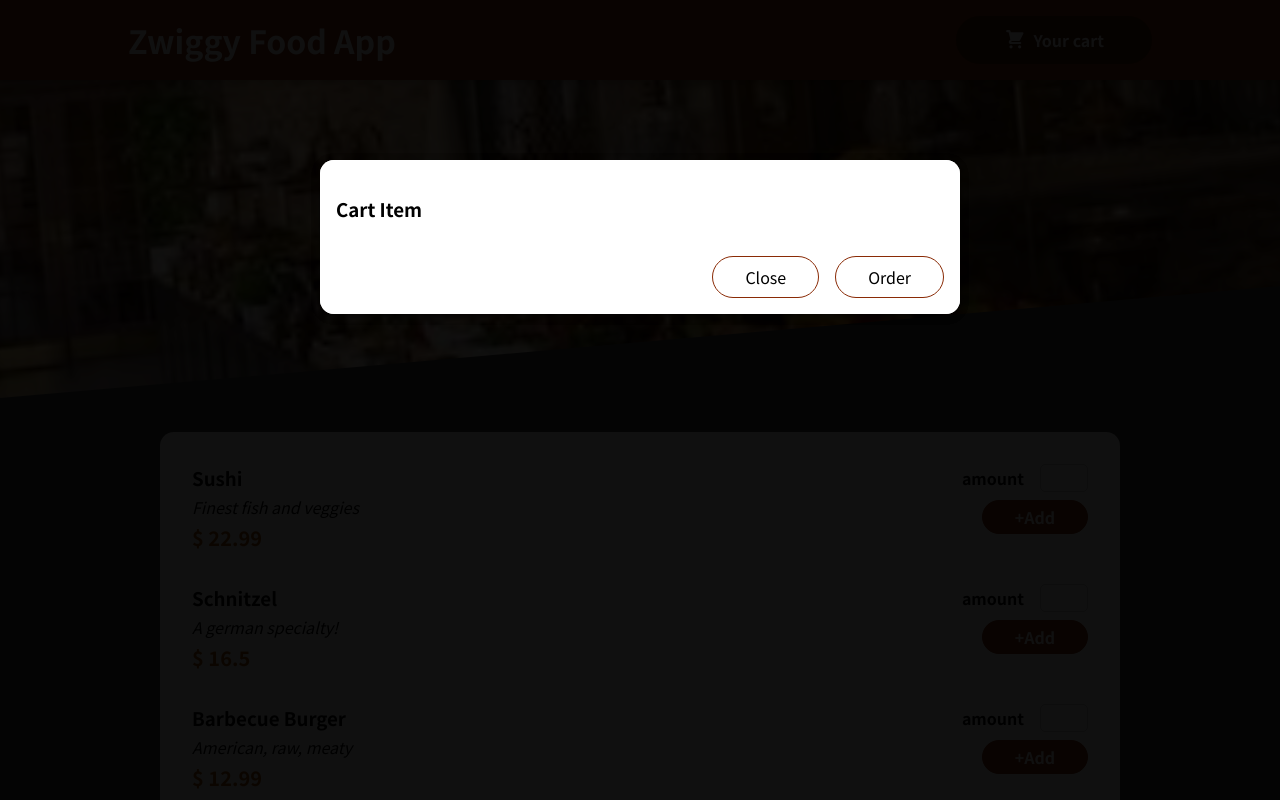
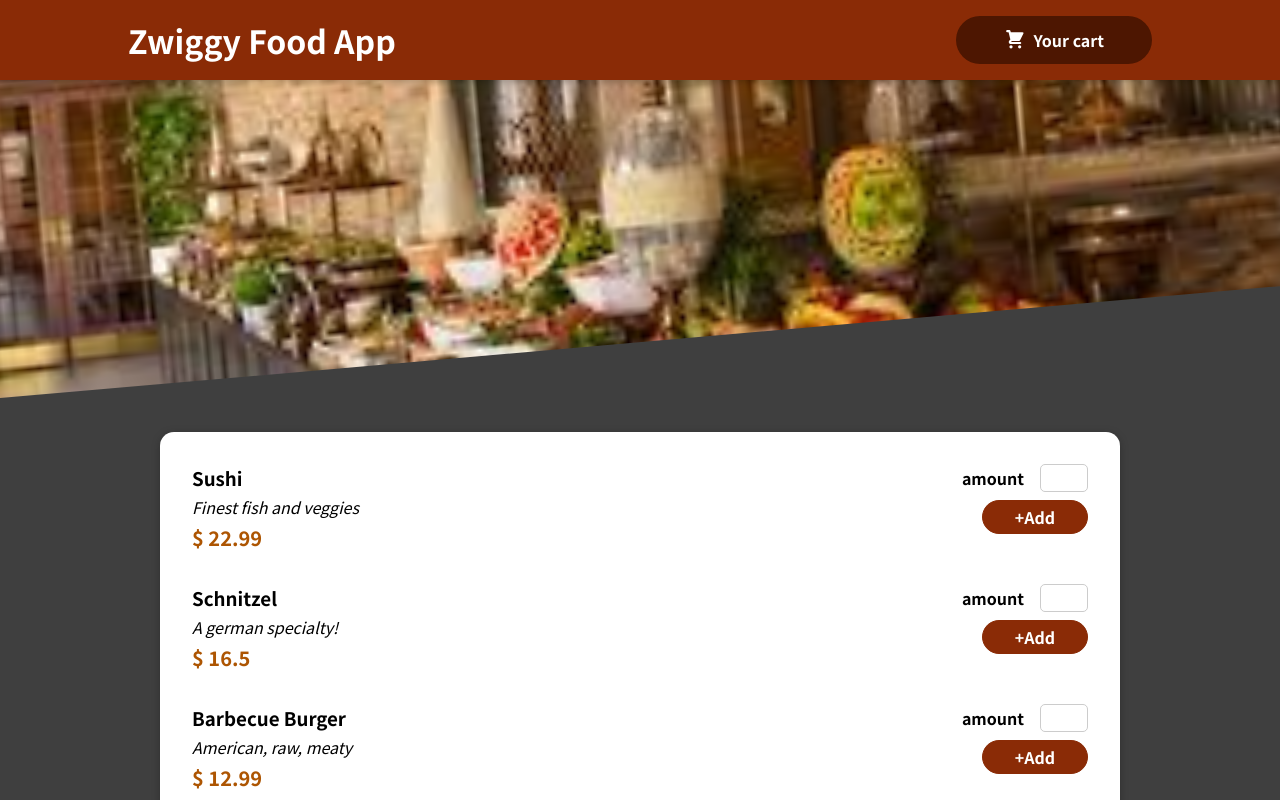
Before and after one commit to ayasha2001/zwiggy-react, a React (Create React App) app: page / in a window 1280 px wide. Shown: the top 800 px of the page. Built offline with nearby package versions, Linux system fonts and the light colour scheme.

Commit message:
cart open and close functionality

```diff
--- a/src/App.js
+++ b/src/App.js
@@ -1,16 +1,24 @@
+import { useState } from "react";
 import Cart from "./components/cart/Cart";
 import Header from "./components/layout/Header";
 import AvailableMeals from "./components/meals/AvailableMeals";
 import MealsSummary from "./components/meals/MealsSummary";
 
 function App() {
+  const [isCartOpen, setCartOpen] = useState(false);
+  const handleCartOpen = () => {
+    setCartOpen(true);
+  };
+  const handleCartClose = () => {
+    setCartOpen(false);
+  };
+
   return (
     <>
-      <Cart />
-      <Header />
+      {isCartOpen && <Cart onClose={handleCartClose} />}
+      <Header onOpen={handleCartOpen} />
       {/* <MealsSummary /> */}
       <AvailableMeals />
-      <Cart />
     </>
   );
 }
--- a/src/components/cart/Cart.js
+++ b/src/components/cart/Cart.js
@@ -2,16 +2,18 @@ import React from "react";
 import "./Cart.css";
 import Modal from "../ui/Modal";
 
-const Cart = () => {
+const Cart = (props) => {
   return (
-    <Modal>
+    <Modal onClose={props.onClose}>
       <h3>Cart Item</h3>
       <div className="total">
         <span></span>
         <span></span>
       </div>
       <div className="actions">
-        <button className=".button--alt">Close</button>
+        <button className=".button--alt" onClick={props.onClose}>
+          Close
+        </button>
         <button className=".button">Order</button>
       </div>
     </Modal>
--- a/src/components/layout/Header.js
+++ b/src/components/layout/Header.js
@@ -3,12 +3,12 @@ import restroImg from "../assests/images-restro-header.jpeg";
 import classes from "./Header.module.css";
 import HeaderCartButton from "./HeaderCartButton";
 
-const Header = () => {
+const Header = (props) => {
   return (
     <>
       <header className={classes.header}>
         <h1>Zwiggy Food App</h1>
-        <HeaderCartButton />
+        <HeaderCartButton onOpen={props.onOpen} />
       </header>
       <div className={classes["main-image"]}>
         <img src={restroImg} alt="an image of some delicious food!" />
--- a/src/components/layout/HeaderCartButton.js
+++ b/src/components/layout/HeaderCartButton.js
@@ -2,9 +2,9 @@ import React from "react";
 import classes from "./HeaderCartButton.module.css";
 import CartIcon from "../cart/CartIcon";
 
-const HeaderCartButton = () => {
+const HeaderCartButton = (props) => {
   return (
-    <button className={classes.button}>
+    <button className={classes.button} onClick={props.onOpen}>
       <span className={classes.icon}>
         <CartIcon />
       </span>
--- a/src/components/ui/Modal.js
+++ b/src/components/ui/Modal.js
@@ -3,7 +3,7 @@ import ReactDOM from "react-dom";
 import "./Modal.css";
 
 const Backrop = (props) => {
-  return <div className="backdrop" />;
+  return <div className="backdrop" onClick={props.onClose} />;
 };
 const ModalOveray = (props) => {
   return (
@@ -17,7 +17,10 @@ const portalElement = document.getElementById("overlay");
 const Modal = (props) => {
   return (
     <>
-      {ReactDOM.createPortal(<Backrop />, portalElement)}
+      {ReactDOM.createPortal(
+        <Backrop onClose={props.onClose} />,
+        portalElement
+      )}
       {ReactDOM.createPortal(
         <ModalOveray>{props.children}</ModalOveray>,
         portalElement
```
